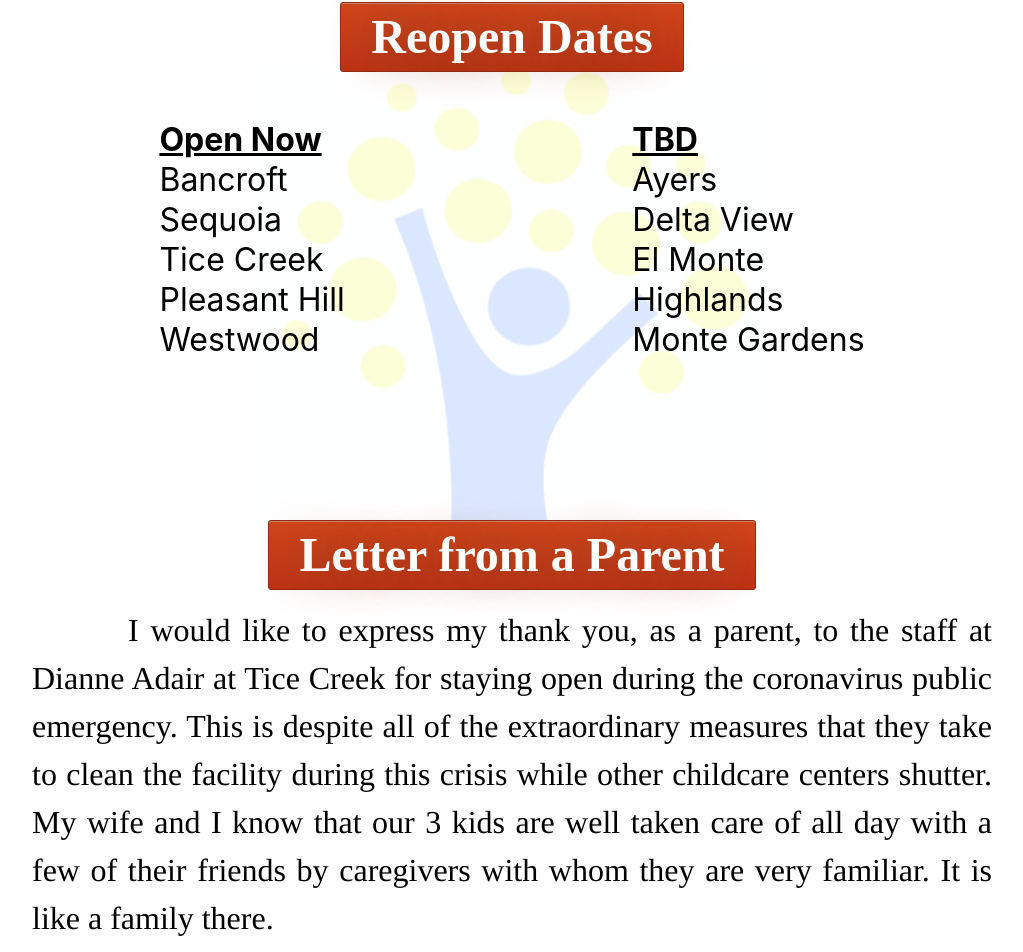
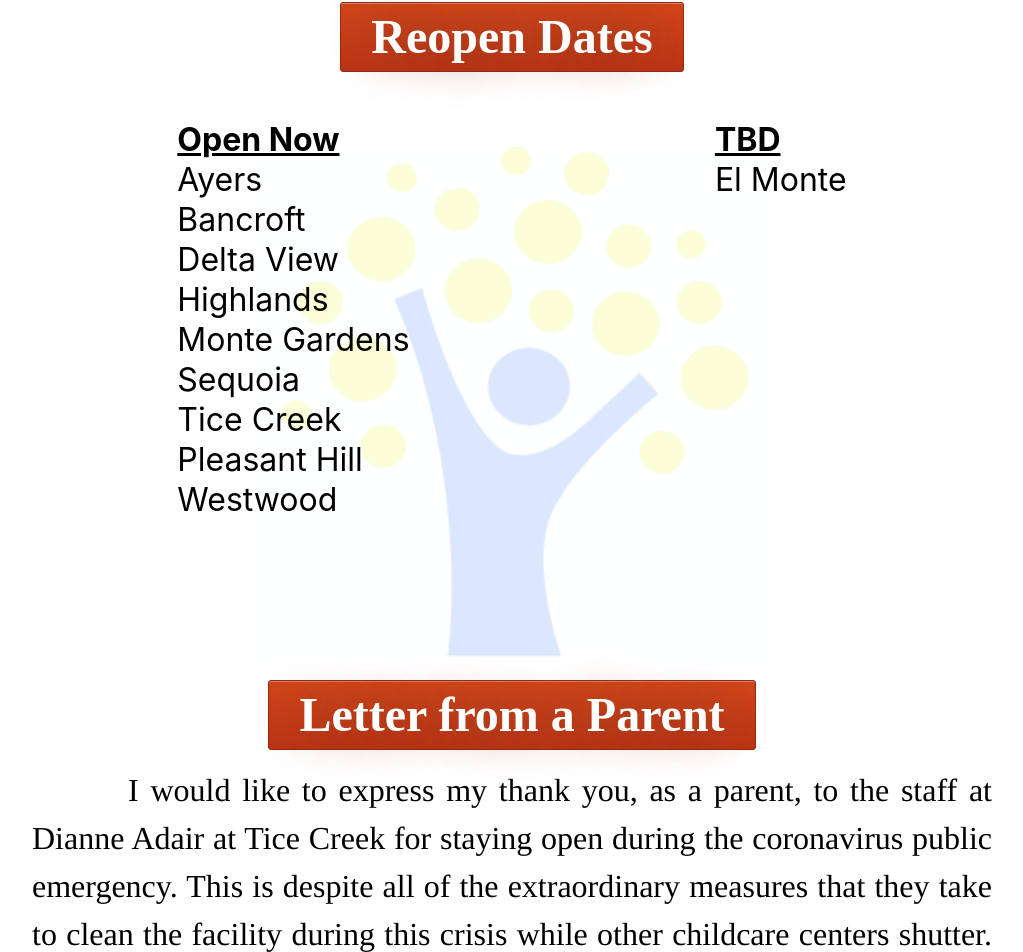
Before and after one commit to rsoghall/da-personal-project, a React (Create React App) app: page /#/Corona in a window 1280 px wide. Shown: the part 1233-2185 px from the top of the page, without its empty margins (128-1151 px from the left). Built offline with nearby package versions, Linux system fonts and the light colour scheme; no server answers.

Commit message:
Updated Open centers

```diff
--- a/src/views/Corona/Corona.jsx
+++ b/src/views/Corona/Corona.jsx
@@ -29,7 +29,11 @@ export default function Corona() {
                         Open Now
                     </h2>
                     <div>
+                        Ayers<br />
                         Bancroft<br />
+                        Delta View<br />
+                        Highlands<br />
+                        Monte Gardens<br />
                         Sequoia<br />
                         Tice Creek<br />
                         Pleasant Hill<br />
@@ -41,11 +45,7 @@ export default function Corona() {
                         TBD
                     </h2>
                     <div>
-                        Ayers<br />
-                        Delta View<br />
-                        El Monte<br />
-                        Highlands<br />
-                        Monte Gardens
+                        El Monte
                     </div>
                 </div>
 
```
